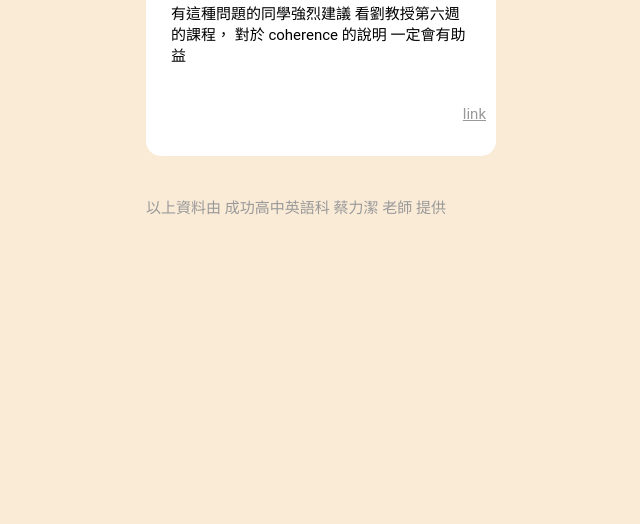
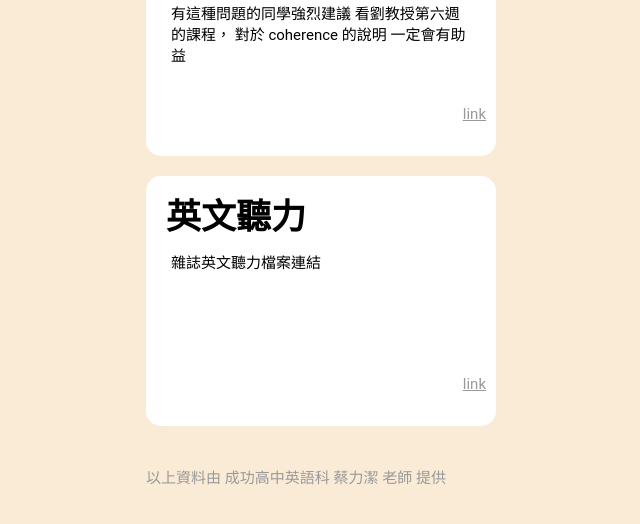
Before and after one commit to mwku/ourenglishcornersince2020, a plain HTML site: page index.html in a window 1280 px wide. Shown: the part 704-1228 px from the top of the page, without its empty margins (319-959 px from the left). Before the commit the page ends 960 px from the top, so only its background shows below. Drawn offline with Linux system fonts and the light colour scheme.

Commit message:
增加英文聽力檔案

```diff
--- a/index.html
+++ b/index.html
@@ -44,6 +44,17 @@
                 link
             </a>
         </div>
+        <div class="block">
+            <div class="title">
+                英文聽力
+            </div>
+            <div class="text">
+                雜誌英文聽力檔案連結
+            </div>
+            <a href="https://drive.google.com/file/d/1-FvxtMH5q37TIdH3c5oA6ZpiBHJBjWOV/view?usp=drivesdk" target="_blank" class="link">
+                link
+            </a>
+        </div>
         <div class="info">
             以上資料由 成功高中英語科 蔡力潔 老師 提供
         </div>
```
